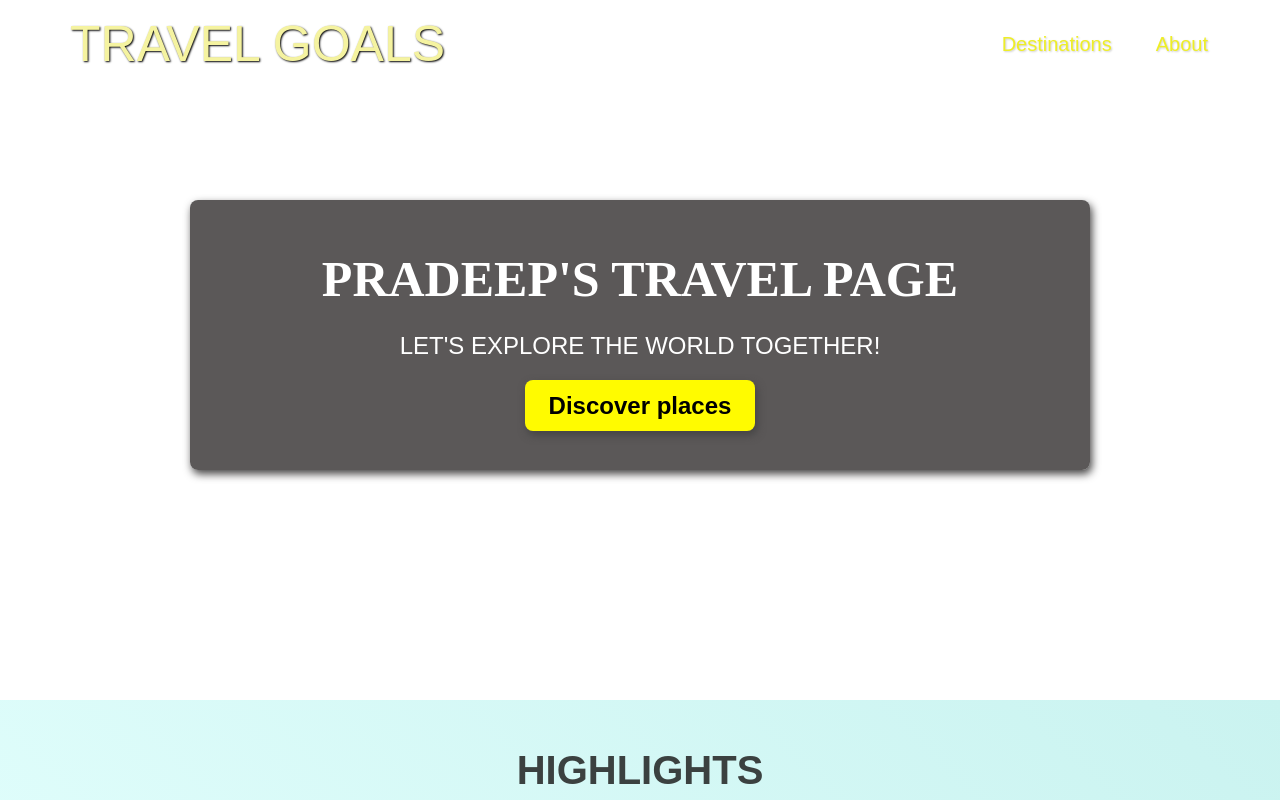
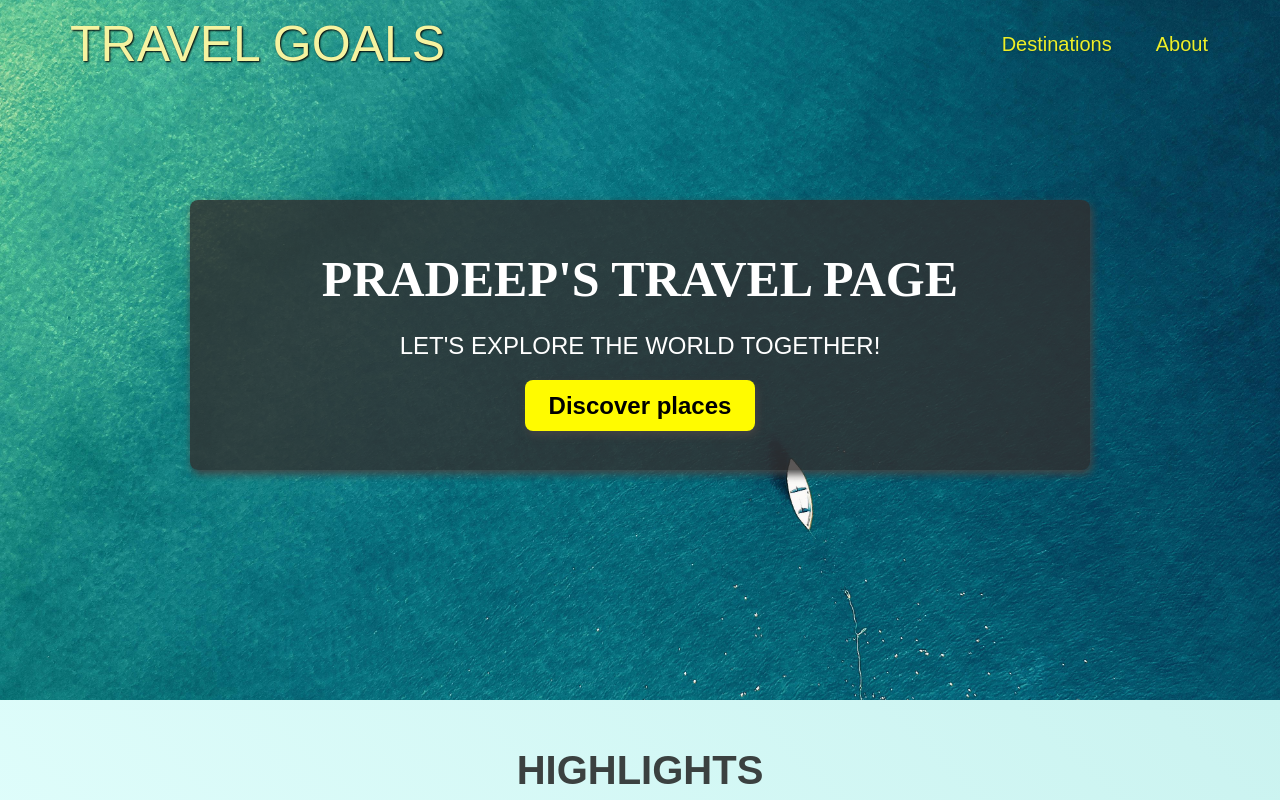
Before and after one commit to pkry/Travel-Page, a plain HTML site: page index.html in a window 1280 px wide. Shown: the top 800 px of the page. Drawn offline with Linux system fonts and the light colour scheme; the site is published under a folder, as on GitHub Pages, so addresses that start at the root find nothing; a web font is replaced by a local one.

Commit message:
Update style.css

```diff
--- a/style.css
+++ b/style.css
@@ -1,6 +1,6 @@
 #hero{
     height: 700px;
-    background-image: url("/images/places/ocean.jpg");
+    background-image: url("images/places/ocean.jpg");
     background-position: center;
     background-size: cover;
 }
```
